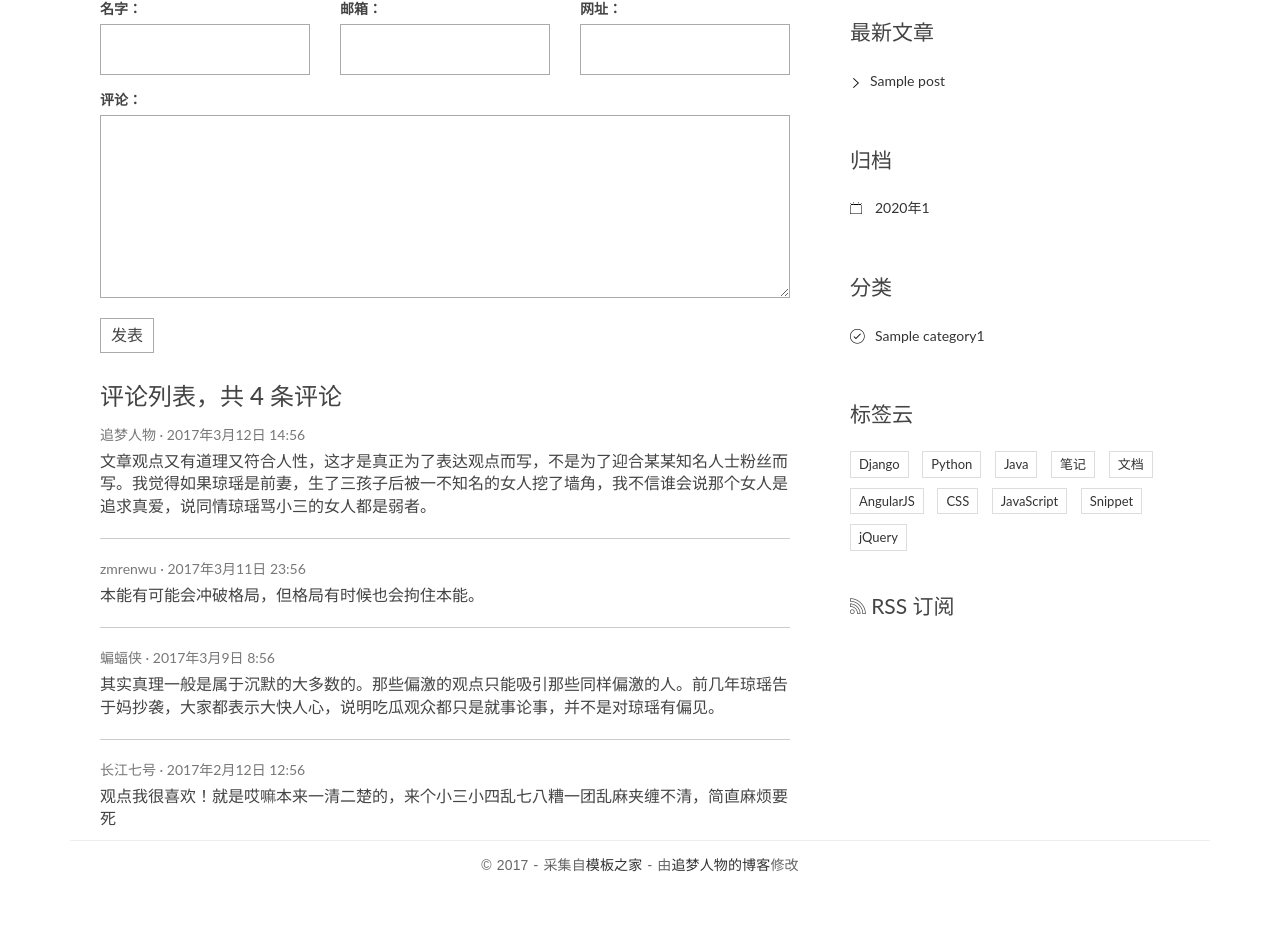
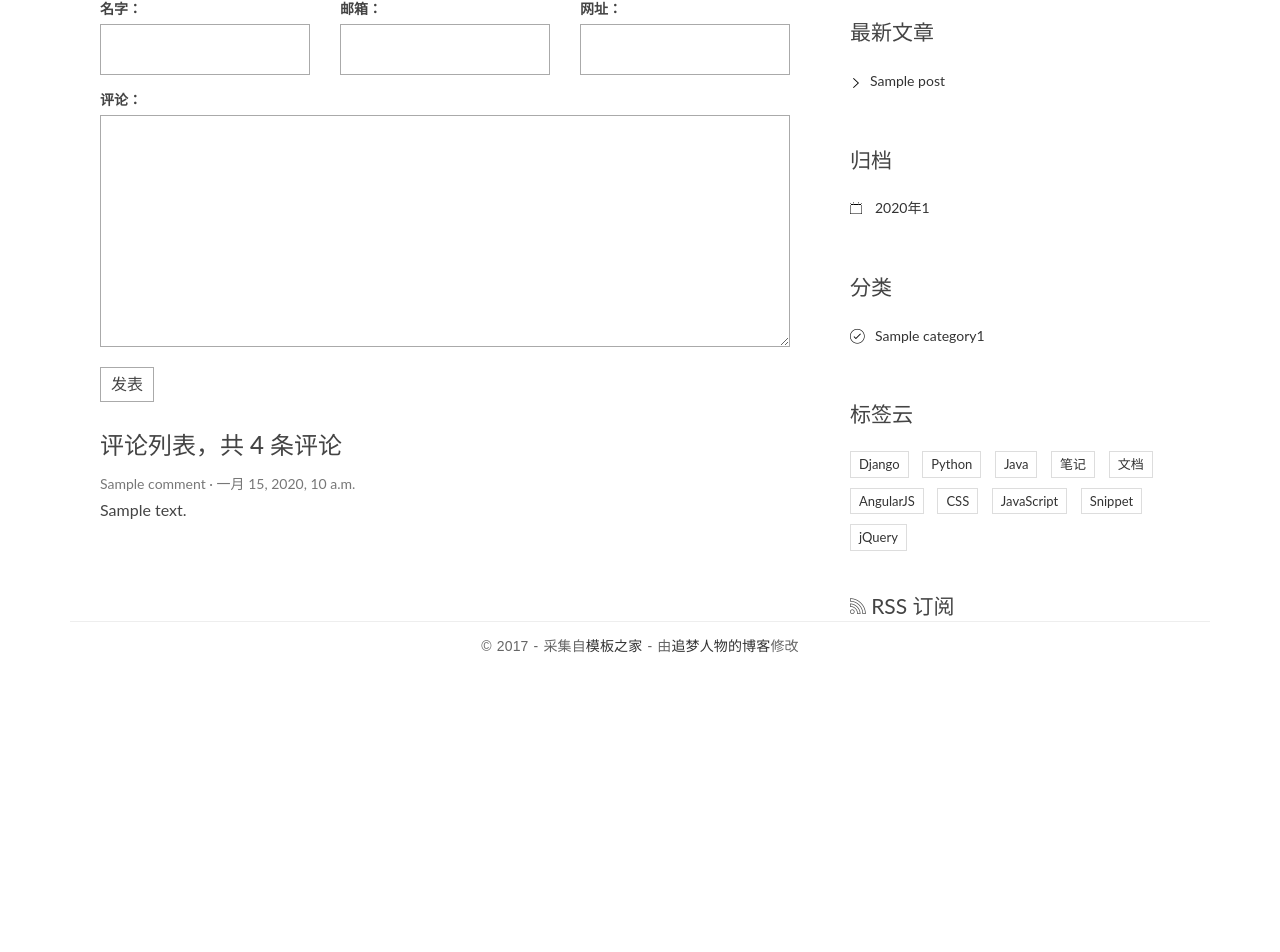
Before and after one commit to X-NaN/myDjangoProject, a Django app: template templates/blog/detail.html in a window 1280 px wide. Shown: the part 399-1351 px from the top of the page. After the commit the page ends 1052 px from the top, so only its background shows below. Run offline with Django 3.2, Linux system fonts and the light colour scheme; the template is opened without the code that fills it: values that come from a table or form of the project are taken from there, others are empty; tables that the repository leaves empty hold one stand-in row (values such as "Sample post"); some libraries are stand-ins or nearby versions.

Commit message:
add | 评论应用

```diff
--- a/comments/forms.py
+++ b/comments/forms.py
@@ -6,12 +6,12 @@
 # @ProjectName: myDjangoProject
 # @Software : PyCharm
 # @Description :
-from django.forms import forms
+from django.forms import ModelForm
 
 from comments.models import Comment
 
 
-class CommentForm(forms.ModelForm):
+class CommentForm(ModelForm):
     class Meta:
         # 表明这个表单对应的数据库模型是 Comment 类
         model=Comment
--- /dev/null
+++ b/comments/urls.py
@@ -0,0 +1,19 @@
+#!/usr/bin/env python
+# -*- coding: UTF-8 -*-
+# @Time    : 2019/7/9 19:57
+# @Author  : Nana Xing
+# @File    : urls.py
+# @ProjectName: myDjangoProject
+# @Software : PyCharm
+# @Description :
+from django.urls import path
+
+from comments import views
+
+app_name = 'comments'  # 视图函数命名空间
+urlpatterns = [
+    # 命名捕获组,并作为关键字参数传给其对应的视图函数 detail
+    path(r'^comment/post/(?<post_pk>[0-9]+)/$', views.post_comment, name='post_comment'),
+
+
+]
--- a/myDjangoProject/urls.py
+++ b/myDjangoProject/urls.py
@@ -22,6 +22,7 @@ urlpatterns = [
     # http://127.0.0.1:8000/blog/#
     # path(r'blog/',include('blog.urls')),
     # http://127.0.0.1:8000
-    path(r'', include('blog.urls'))
+    path(r'', include('blog.urls')),
+    path(r'',include('comments.urls'))
     # re_path(r'^message_form/$', getform),  # 正则表达的这么写
 ]
--- a/templates/blog/detail.html
+++ b/templates/blog/detail.html
@@ -1,5 +1,5 @@
 {% extends 'base.html' %}
-{% block main%}
+{% block main %}
     <article class="post post-{{ post.pk }}">
         <header class="entry-header">
             <h1 class="entry-title">{{ post.title }}</h1>
@@ -19,23 +19,28 @@
     <section class="comment-area" id="comment-area">
         <hr>
         <h3>发表评论</h3>
-                    <form action="#" method="post" class="comment-form">
+        <form action="{% url 'comments:post_comment' post.pk %}" method="post" class="comment-form">
+            {% csrf_token %}
             <div class="row">
                 <div class="col-md-4">
-                                <label for="id_name">名字：</label>
-                                <input type="text" id="id_name" name="name" required>
+                    <label for="{{ form.name.id_for_label }}">名字：</label>
+                    {{ form.name }}
+                    {{ form.name.errors }}
                 </div>
                 <div class="col-md-4">
-                                <label for="id_email">邮箱：</label>
-                                <input type="email" id="id_email" name="email" required>
+                    <label for="{{ form.email.id_for_label }}">邮箱：</label>
+                    {{ form.email }}
+                    {{ form.email.errors }}
                 </div>
                 <div class="col-md-4">
-                                <label for="id_url">网址：</label>
-                                <input type="text" id="id_url" name="url">
+                    <label for="{{ form.url.id_for_label }}">网址：</label>
+                    {{ form.url }}
+                    {{ form.url.errors }}
                 </div>
                 <div class="col-md-12">
-                                <label for="id_comment">评论：</label>
-                                <textarea name="comment" id="id_comment" required></textarea>
+                    <label for="{{ form.text.id_for_label }}">评论：</label>
+                    {{ form.text }}
+                    {{ form.text.errors }}
                     <button type="submit" class="comment-btn">发表</button>
                 </div>
             </div>    <!-- row -->
@@ -43,34 +48,18 @@
         <div class="comment-list-panel">
             <h3>评论列表，共 <span>4</span> 条评论</h3>
             <ul class="comment-list list-unstyled">
+                {% for comment in comment_list %}
                 <li class="comment-item">
-                                <span class="nickname">追梦人物</span>
-                                <time class="submit-date" datetime="2012-11-09T23:15:57+00:00">2017年3月12日 14:56</time>
+                    <span class="nickname">{{ comment.name }}</span>
+                    <time class="submit-date">{{ comment.create_time }}</time>
                     <div class="text">
-                                    文章观点又有道理又符合人性，这才是真正为了表达观点而写，不是为了迎合某某知名人士粉丝而写。我觉得如果琼瑶是前妻，生了三孩子后被一不知名的女人挖了墙角，我不信谁会说那个女人是追求真爱，说同情琼瑶骂小三的女人都是弱者。
+                        {{ comment.text }}
                     </div>
                 </li>
-                            <li class="comment-item">
-                                <span class="nickname">zmrenwu</span>
-                                <time class="submit-date" datetime="2012-11-09T23:15:57+00:00">2017年3月11日 23:56</time>
-                                <div class="text">
-                                    本能有可能会冲破格局，但格局有时候也会拘住本能。
-                                </div>
-                            </li>
-                            <li class="comment-item">
-                                <span class="nickname">蝙蝠侠</span>
-                                <time class="submit-date" datetime="2012-11-09T23:15:57+00:00">2017年3月9日 8:56</time>
-                                <div class="text">
-                                    其实真理一般是属于沉默的大多数的。那些偏激的观点只能吸引那些同样偏激的人。前几年琼瑶告于妈抄袭，大家都表示大快人心，说明吃瓜观众都只是就事论事，并不是对琼瑶有偏见。
-                                </div>
-                            </li>
-                            <li class="comment-item">
-                                <span class="nickname">长江七号</span>
-                                <time class="submit-date" datetime="2012-11-09T23:15:57+00:00">2017年2月12日 12:56</time>
-                                <div class="text">
-                                    观点我很喜欢！就是哎嘛本来一清二楚的，来个小三小四乱七八糟一团乱麻夹缠不清，简直麻烦要死
-                                </div>
-                            </li>
+                {% empty %}
+                暂无评论
+                {% endfor %}
+
             </ul>
         </div>
     </section>
```
Also changed, not shown: blog/views.py (+13 -1 lines). Lines whose indentation alone changed are shown as unchanged.
